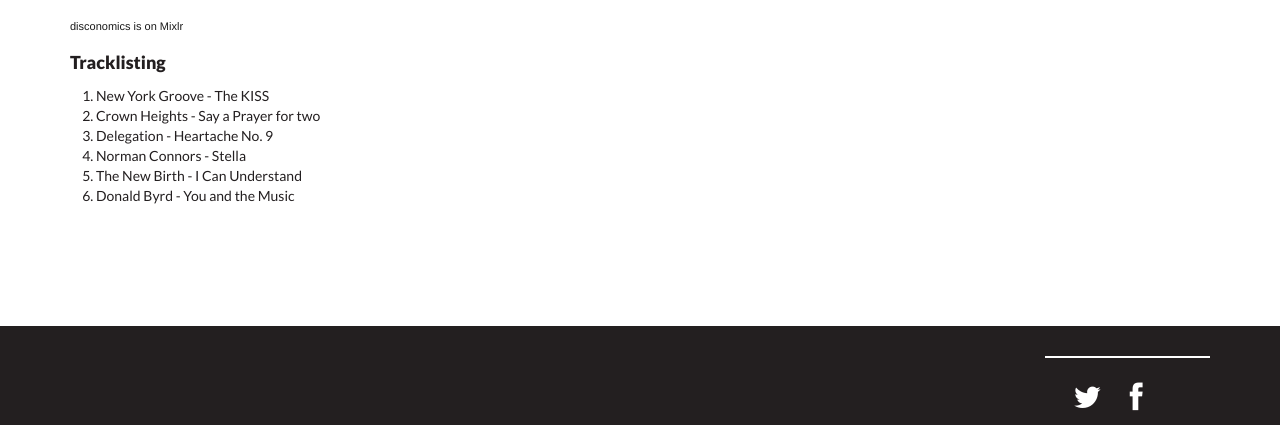
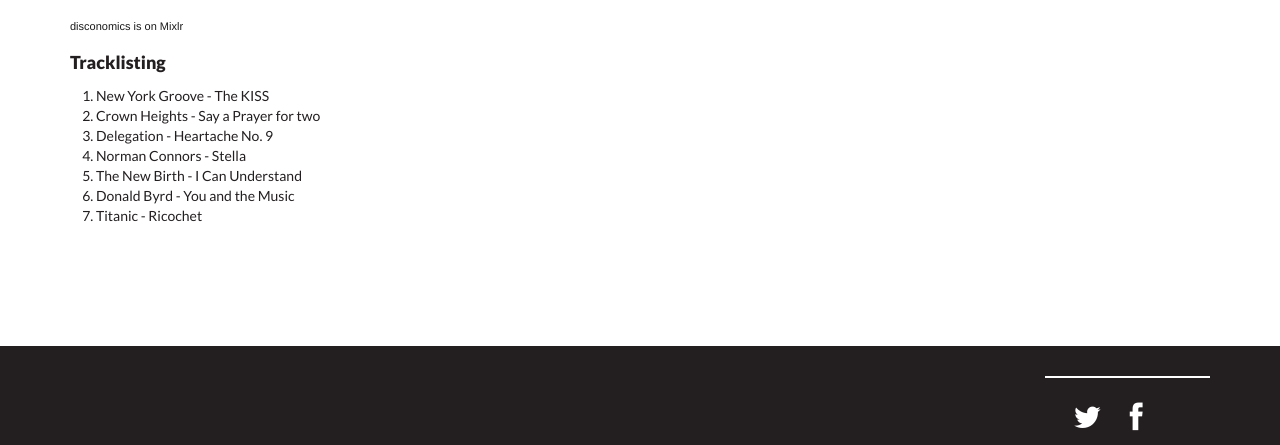
Before and after one commit to disconomics/disconomics.github.io, a Jekyll site: the page built from _posts/shows/2016-03-03-disconomics-009.markdown, in a window 1280 px wide and 900 px high, scrolled down 689 px, cut to the strip 455-900 px from the top of the window. Built offline with Jekyll 4.4.1, drawn with Linux system fonts in a browser that asks for light colours; nearby versions of some CDN libraries.

Commit message:
update 009~

```diff
--- a/_posts/shows/2016-03-03-disconomics-009.markdown
+++ b/_posts/shows/2016-03-03-disconomics-009.markdown
@@ -17,3 +17,4 @@
 1. Norman Connors - Stella
 1. The New Birth - I Can Understand
 1. Donald Byrd - You and the Music
+1. Titanic - Ricochet
```
